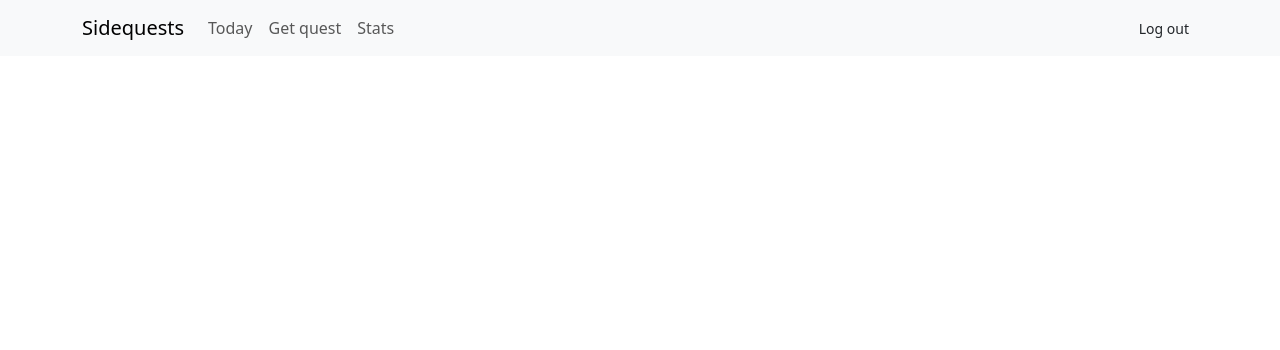
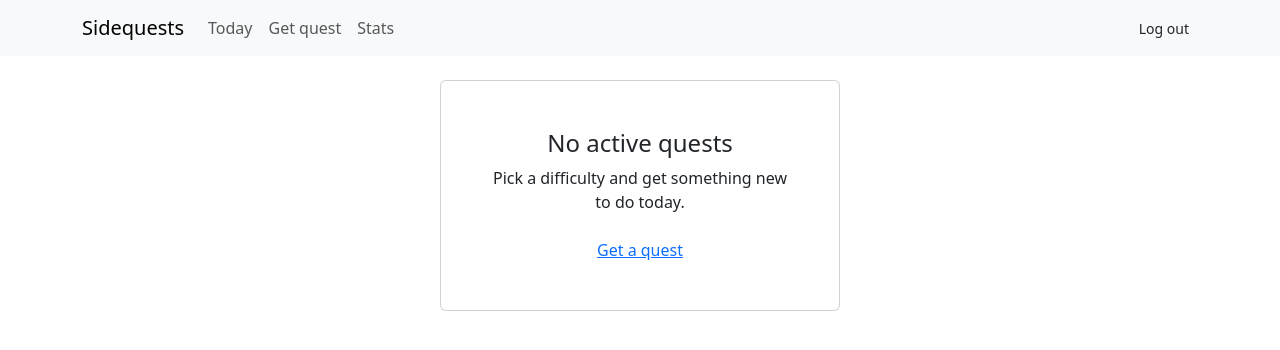
Before and after one commit to IAmBeli/sidequests, a Django app: page /quests/today/ in a window 1280 px wide. Shown: the top 350 px of the page. Run offline with Django 5.2, Linux system fonts and the light colour scheme; the visitor is signed in with stand-in values (Sample User, id 1); data that the repository does not hold is empty; parts of the project's set-up code (start-up, migrations or seed data) failed here and were passed over; some libraries are stand-ins or nearby versions.

Commit message:
Add empty state to today page

```diff
--- a/quests/templates/quests/today.html
+++ b/quests/templates/quests/today.html
@@ -34,5 +34,15 @@
         </form>
     </div>
 </div>
+{% empty %}
+    <div class="card mx-auto text-center" style="max-width: 400px">
+        <div class="card-body p-5">
+            <h2 class="h4 mb-2">No active quests</h2>
+            <p class="mb-4">Pick a difficulty and get something new to do today.</p>
+            <div class="d-flex justify-content-center">
+                <a href="{% url 'quests:get_quest' %}" class="btn-solid theme-primary">Get a quest</a>
+            </div>
+        </div>
+    </div>
 {% endfor %}
 {% endblock %}
```
